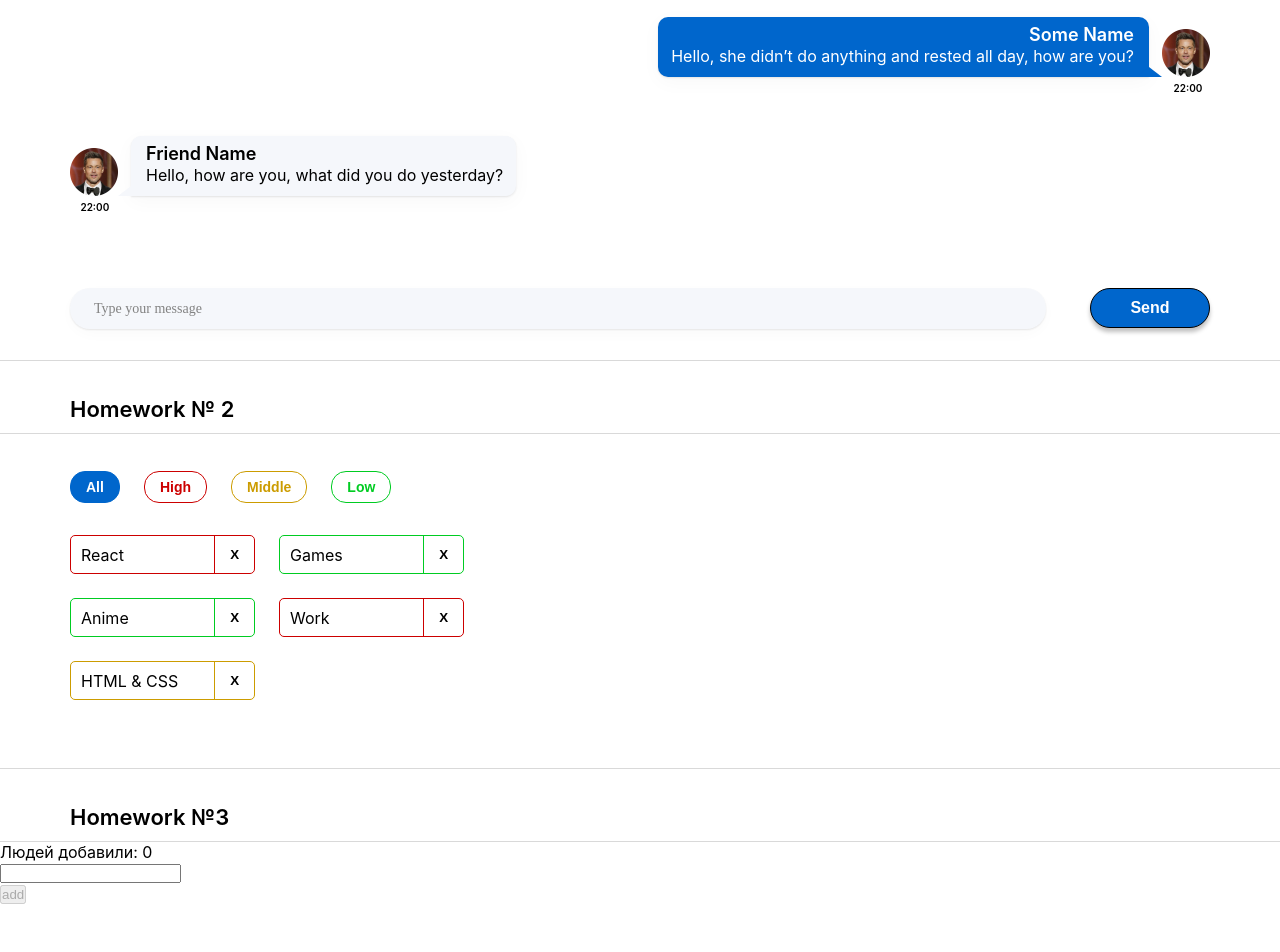
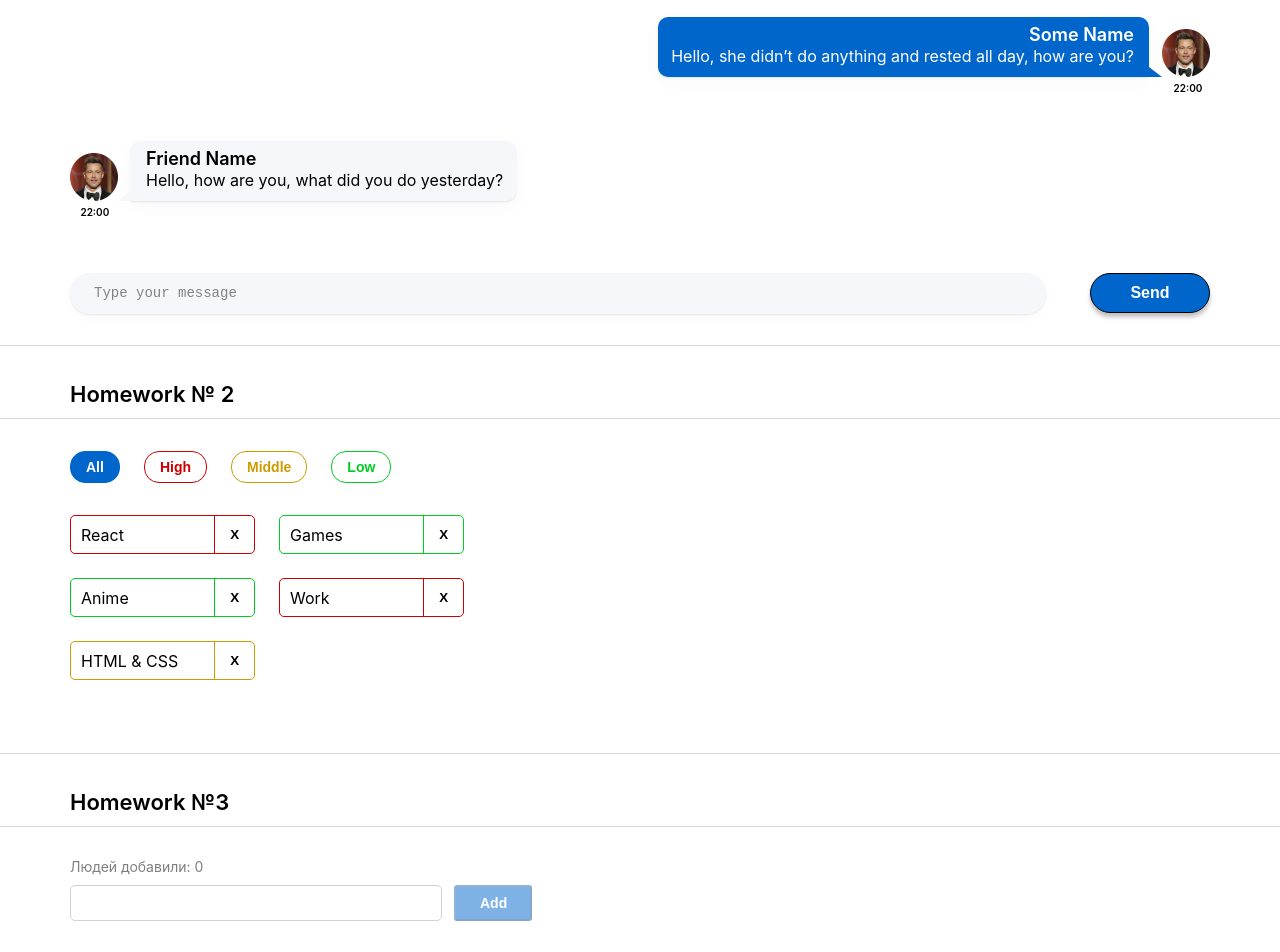
Before and after one commit to ksn-i777/homeworks-by-ignat, a React (Create React App) app: page /#/pre-junior in a window 1280 px wide. Shown: the part 80-1032 px from the top of the page. Built offline with nearby package versions, Linux system fonts and the light colour scheme.

Commit message:
monday-3

```diff
--- a/src/s1-main/App.module.css
+++ b/src/s1-main/App.module.css
@@ -21,42 +21,8 @@
 .hw {
     margin-top: 10px;
     min-height: 336px;
+    width: 100%;
     padding: 0 70px;
     border-top: 1px solid #D9D9D9;
     border-bottom: 1px solid #D9D9D9;
-    width: 100%;
 }
-
-.hw1 {
-    margin-top: 10px;
-    padding: 24px 70px 32px 70px;
-    border-top: 1px solid #D9D9D9;
-    border-bottom: 1px solid #D9D9D9;
-    width: 100%;
-    display: grid;
-    grid-template-rows: 1fr 40px;
-    gap: 80px;
-}
-
-.hw2 {
-    margin-top: 10px;
-    padding: 37px 70px 73px 70px;
-    border-top: 1px solid #D9D9D9;
-    border-bottom: 1px solid #D9D9D9;
-    width: 100%;
-    height: 336px;
-}
-.hw3 {
-    margin-top: 10px;
-    /*padding: 0 748px 0 70px;*/
-    border-top: 1px solid #D9D9D9;
-    border-bottom: 1px solid #D9D9D9;
-    width: 100%;
-    height: 336px;
-}
-
-.dialog {
-    display: grid;
-    grid-template-rows: 1fr 1fr;
-    gap: 47px;
-}
--- a/src/s2-homeworks/hw01/HW1.tsx
+++ b/src/s2-homeworks/hw01/HW1.tsx
@@ -54,9 +54,9 @@ const HW1 = () => {
     return (
         <div id={'hw1'} className={s2.wrapper}>
             <div className={s2.hwTitle}>Homework № 1</div>
-            <div className={s2.hw1}>
+            <div className={s2.hw}>
                 {/*проверка отображения (не менять)*/}
-                <div className={s2.dialog}>
+                <div>
                     <Message message={message0} />
                     <FriendMessage message={friendMessage0} />
                 </div>
--- a/src/s2-homeworks/hw01/friend-message/FriendMessage.module.css
+++ b/src/s2-homeworks/hw01/friend-message/FriendMessage.module.css
@@ -1,6 +1,6 @@
 .friendMessage {
+    margin-top: 47px;
     display: grid;
-    grid-template-rows: 1fr 12px;
     justify-content: flex-start;
 }
 
@@ -22,7 +22,7 @@
     max-width: 500px;
     min-height: 60px;
     background: #F5F7FB;
-    box-shadow: 0px 5px 20px rgba(29, 33, 38, 0.03), 0px 1px 2px rgba(29, 33, 38, 0.1);
+    box-shadow: 0 5px 20px rgba(29, 33, 38, 0.03), 0 1px 2px rgba(29, 33, 38, 0.1);
     border-radius: 10px 10px 10px 0;
     padding: 7px 13px 8px 15px;
     margin-left: 13px;
--- a/src/s2-homeworks/hw01/message-sender/MessageSender.module.css
+++ b/src/s2-homeworks/hw01/message-sender/MessageSender.module.css
@@ -1,19 +1,21 @@
 .sendForm {
+    margin-top: 55px;
+    margin-bottom: 32px;
+    height: 40px;
     display: flex;
     justify-content: space-between;
 }
 
 .textarea {
     width: 976px;
-    min-height: 40px;
+    height: 100%;
     background: #F5F7FB;
-    box-shadow: 0px 5px 20px rgba(29, 33, 38, 0.03), 0px 1px 2px rgba(29, 33, 38, 0.1);
+    box-shadow: 0 5px 20px rgba(29, 33, 38, 0.03), 0 1px 2px rgba(29, 33, 38, 0.1);
     border-radius: 20px;
     border: none;
     resize: none;
     overflow: hidden;
     padding: 12px 24px;
-    font-family: 'Montserrat';
     font-style: normal;
     font-weight: 400;
     font-size: 14px;
@@ -25,10 +27,10 @@
 .button {
     box-sizing: border-box;
     width: 120px;
-    height: 40px;
+    height: 100%;
     background: #0066CC;
     border: 1px solid #000000;
-    box-shadow: 0px 4px 4px rgba(0, 0, 0, 0.25);
+    box-shadow: 0 4px 4px rgba(0, 0, 0, 0.25);
     border-radius: 20px;
     font-style: normal;
     font-weight: 600;
--- a/src/s2-homeworks/hw01/message/Message.module.css
+++ b/src/s2-homeworks/hw01/message/Message.module.css
@@ -1,6 +1,6 @@
 .message {
+    margin-top: 24px;
     display: grid;
-    grid-template-rows: 1fr 12px;
     justify-content: flex-end;
 }
 
--- a/src/s2-homeworks/hw02/HW2.tsx
+++ b/src/s2-homeworks/hw02/HW2.tsx
@@ -74,7 +74,7 @@ function HW2() {
     return (
         <div id={'hw2'} className={s2.wrapper}>
             <div className={s2.hwTitle}>Homework № 2</div>
-            <div className={s2.hw2}>
+            <div className={s2.hw}>
                 {/* компонента */}
                 <Affairs
                     /* отфильтрованный по фильтру массив */
--- a/src/s2-homeworks/hw02/affairs/Affairs.module.css
+++ b/src/s2-homeworks/hw02/affairs/Affairs.module.css
@@ -1,7 +1,7 @@
 .buttonContainer {
+    margin: 32px 0;
     display: flex;
     gap: 24px;
-    margin-bottom: 32px;
 }
 
 .all {
--- a/src/s2-homeworks/hw03/Greeting.module.css
+++ b/src/s2-homeworks/hw03/Greeting.module.css
@@ -1,36 +1,101 @@
 .greetingForm {
+    margin-top: 31px;
 }
 
 .inputAndButtonContainer {
+    margin-top: 10px;
+    display: flex;
+    justify-content: space-between;
+    width: 462px;
 }
 
 .error {
+    margin-top: 7px;
+    font-style: normal;
+    font-weight: 400;
+    font-size: 14px;
+    line-height: 17px;
+    color: #CC0000;
+
 }
 
 .input {
+    outline: none;
+    width: 372px;
+    height: 36px;
+    border: 1px solid #D1D1D1;
+    border-radius: 5px;
+    padding: 8px 12px;
+    font-style: normal;
+    font-weight: 500;
+    font-size: 16px;
+    line-height: 20px;
+    color: #000000;
 }
 
 .input:focus {
+    outline: none;
 }
 
 .errorInput {
-    border-color: #cc0000;
+    outline: none;
+    width: 372px;
+    height: 36px;
+    border: 1px solid #cc0000;
+    border-radius: 5px;
+    padding: 8px 12px;
+    font-style: normal;
+    font-weight: 500;
+    font-size: 16px;
+    line-height: 20px;
+    color: #cc0000;
 }
 
 .button {
+    padding: 5px 24px;
+    width: 78px;
+    height: 36px;
+    background: #0066CC;
+    opacity: 0.5;
+    border-radius: 3px;
+
+    font-style: normal;
+    font-weight: 600;
+    font-size: 14px;
+    line-height: 20px;
+    color: #FFFFFF;
+    order: 0;
+    flex-grow: 0;
+    text-transform: capitalize;
 }
 
 .button:focus {
+    outline: none;
+    opacity: 1;
 }
 
 .button:active {
+    outline: none;
+    opacity: 1;
 }
 
 .button:disabled {
 }
 
 .text {
+    font-style: normal;
+    font-weight: 400;
+    font-size: 14px;
+    line-height: 17px;
+    color: rgba(0, 0, 0, 0.5);
 }
 
 .greeting {
+    margin-top: 10px;
+    font-style: normal;
+    font-weight: 500;
+    font-size: 14px;
+    line-height: 17px;
+    color: #000000;
+    text-transform: capitalize;
 }
--- a/src/s2-homeworks/hw03/GreetingContainer.tsx
+++ b/src/s2-homeworks/hw03/GreetingContainer.tsx
@@ -9,7 +9,7 @@ type GreetingContainerPropsType = {
 
 export const pureAddUser = (name: string, setError: Dispatch<string>, setName: Dispatch<string>, addUserCallback: (name: string) => void) => {
     //+ если имя пустое - показать ошибку, иначе - добавить юзера и очистить инпут
-    if (name.replace(/\s/g,'').length === 0) {
+    if (name.trim() === '') {
         setError('Ошибка! Введите имя!')
     } else {
         addUserCallback(name)
@@ -19,7 +19,7 @@ export const pureAddUser = (name: string, setError: Dispatch<string>, setName: D
 
 export const pureOnBlur = (name: string, setError: Dispatch<string>) => {
     //+ если имя пустое - показать ошибку
-    if (name.replace(/\s/g,'').length === 0) {
+    if (name.trim() === '') {
         setError('Ошибка! Введите имя!')
     }
 }
--- a/src/s2-homeworks/hw03/HW3.tsx
+++ b/src/s2-homeworks/hw03/HW3.tsx
@@ -45,7 +45,7 @@ const HW3 = () => {
             <div className={s2.hwTitle}>Homework №3</div>
             {/*для автоматической проверки дз (не менять)*/}
 
-            <div className={s2.hw3}>
+            <div className={s2.hw}>
                 <GreetingContainer
                     users={users}
                     addUserCallback={addUserCallback}
```
